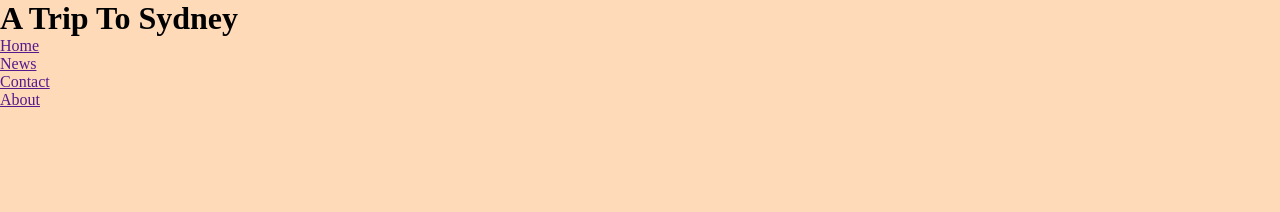
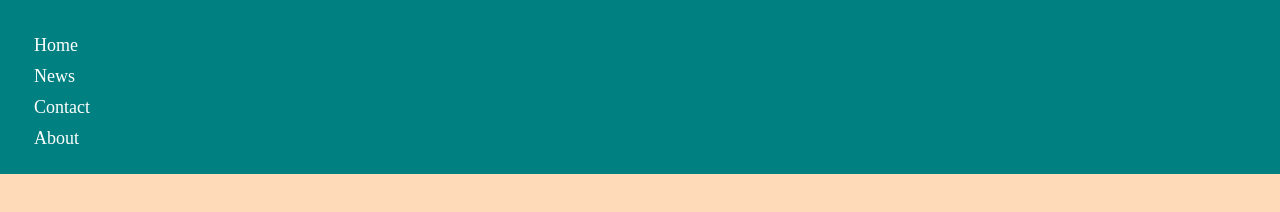
Before and after one commit to staten-island-tech/design-scaffold-project-choice-henry-and-kevin-1, a website built with Vite: page GSAP-project/index.html in a window 1280 px wide. Built offline with nearby package versions, Linux system fonts and the light colour scheme.

Commit message:
make it go left and right

```diff
--- a/GSAP-project/index.html
+++ b/GSAP-project/index.html
@@ -6,16 +6,22 @@
   <link rel="icon" type="image/svg+xml" href="favicon.svg" />
   <meta name="viewport" content="width=device-width, initial-scale=1.0" />
   <title>Vite App</title>
+  <link rel="stylesheet" href="style.css">
 </head>
 
 <body>
-  <h1 class="head">A Trip To Sydney</h1>
-  <ul>
-    <li><a href="">Home</a></li>
-    <li><a href="">News</a></li>
-    <li><a href="">Contact</a></li>
-    <li><a href="">About</a></li>
-  </ul>
+  <nav class="navbar">
+    <div class="menu">
+      <ul class="nav">
+        <li class="sub">
+        <li class="sub"><a href="">Home</a></li>
+        <li class="sub"><a href="">News</a></li>
+        <li class="sub"><a href="">Contact</a></li>
+        <li class="sub"><a href="">About</a></li>
+        </li>
+      </ul>
+    </div>
+  </nav>
   <script type="module" src="/js/main.js"></script>
 </body>
 
--- a/GSAP-project/style.css
+++ b/GSAP-project/style.css
@@ -21,31 +21,31 @@ body{
     color: skyblue;
     font-size: 75px;
 }
-<<<<<<< Updated upstream
-.btn-container {
-    text-align: center;
-    align-items: center;
-    padding: 0.5rem;
-  }
-
-  .btn-box {
-    display: flex;
-    align-items: center;
-    text-align: center;
-  }
-
-  #btn {
-    font-size: 2.54rem;
-    background-size: 10vw;
-    border-radius: 2rem;
-    padding: 2rem;
-    margin: 1rem;
-  }
-
-=======
-.ul {
-  list-style-type: none;
-  margin: 0;
-  padding: 0;
+a {
+  text-decoration: none;
+ }
+ li {
+  list-style: none;
+ }
+.navbar {
+  display: inline-flexbox;
+  align-items: center;
+  justify-content: space-between;
+  padding: 20px;
+  background-color: teal;
+  color: #fff;
+ }
+ .nav a {
+  color: #fff;
 }
->>>>>>> Stashed changes
+.sub {
+  display: flex;
+}
+ .menu {
+  display: flex;
+  gap: 1em;
+  font-size: 18px;
+ }
+ .menu li {
+  padding: 5px 14px;
+ }
```
